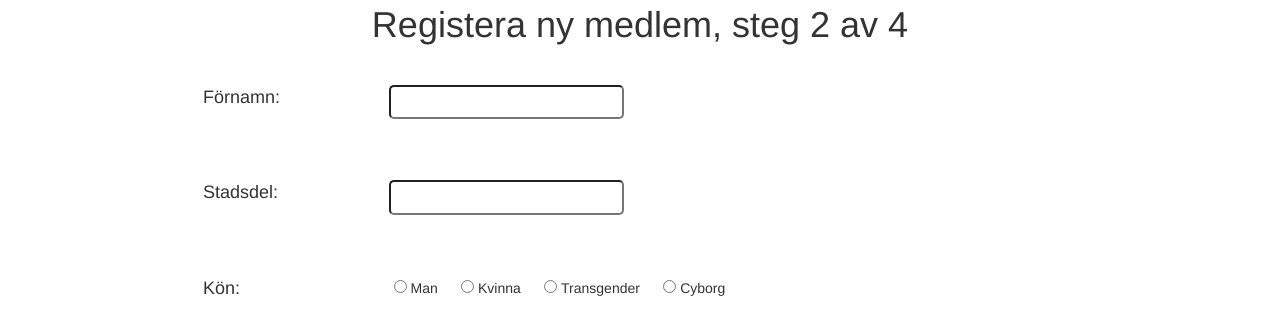
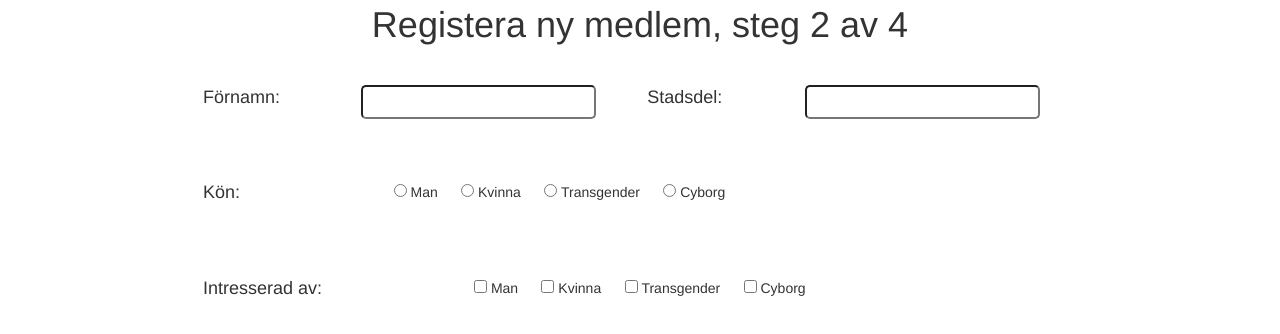
Before and after one commit to LuckyXII/Projekt1JS2T5, a plain HTML site: page registering.html in a window 1280 px wide. Both pictures are taken after a click on the button "Skapa konto!". Shown: the part 975-1309 px from the top of the page. Drawn offline with nearby package versions, Linux system fonts and the light colour scheme.

Commit message:
minor bugfix registering.html

```diff
--- a/registering.html
+++ b/registering.html
@@ -62,7 +62,7 @@
       <h1>Registera ny medlem, steg 2 av 4</h1>
         <div class="container" style="width: 80%; margin: auto;">
 
-          <div class="row col-md-6">
+          <div class="row col-md-5">
             <div class="row col-xs-12 col-sm-4">
               <p class="regOptionText">Förnamn:</p>
             </div>
@@ -71,7 +71,7 @@
             </div>
           </div>
 
-          <div class="row col-md-6">
+          <div class="row col-md-5">
             <div class="row col-sm-4">
               <p class="regOptionText">Stadsdel:</p>
             </div>
@@ -198,7 +198,7 @@
             </div>
           </div>
 
-          <div class="row">
+          <div class="row col-xs-12">
             <button id="reg3Confirm" class="regConfirm btn-warning">Gå vidare</button>
             <button id="reg3Previous" class="regConfirm btn-warning">Föregående</button>
           </div>
```
